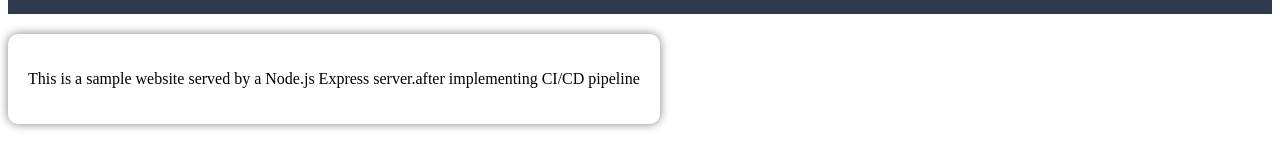
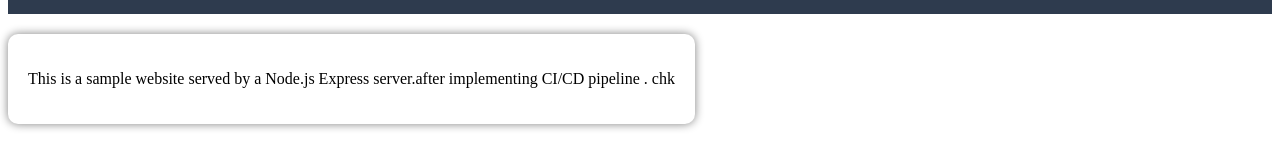
Before and after one commit to Kawin-cloud/node-web-app, a website: page public/index.html in a window 1280 px wide. Shown: the part 294-454 px from the top of the page. Drawn offline with Linux system fonts and the light colour scheme.

Commit message:
Updated index.html

```diff
--- a/public/index.html
+++ b/public/index.html
@@ -12,7 +12,7 @@
         </div>
     </header>
     <div class="container">
-        <p>This is a sample website served by a Node.js Express server.after implementing CI/CD pipeline</p>
+        <p>This is a sample website served by a Node.js Express server.after implementing CI/CD pipeline . chk</p>
     </div>
     <footer>
         <p>&copy; 2025 My Node.js Website. All rights reserved.</p>
```
